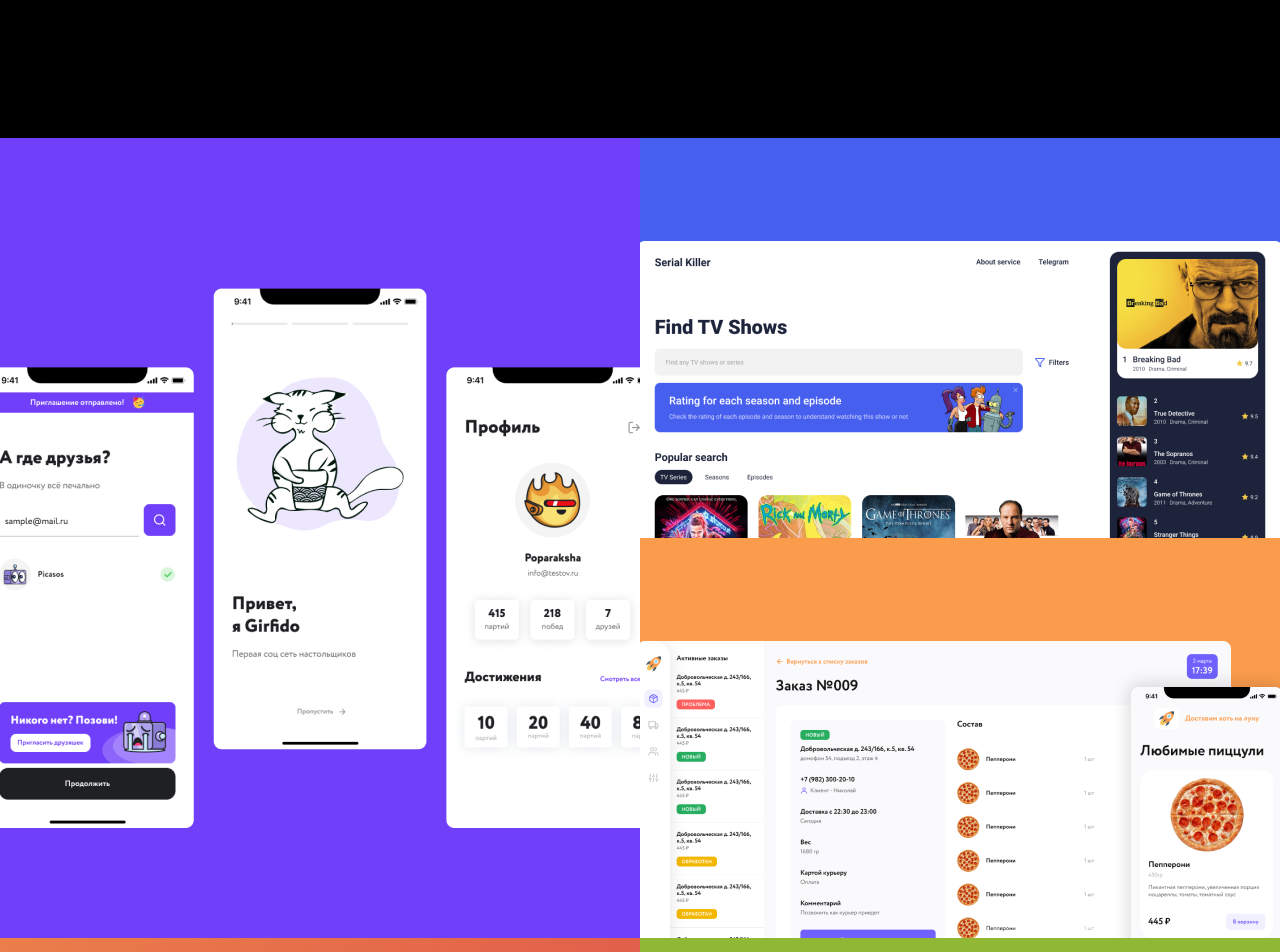
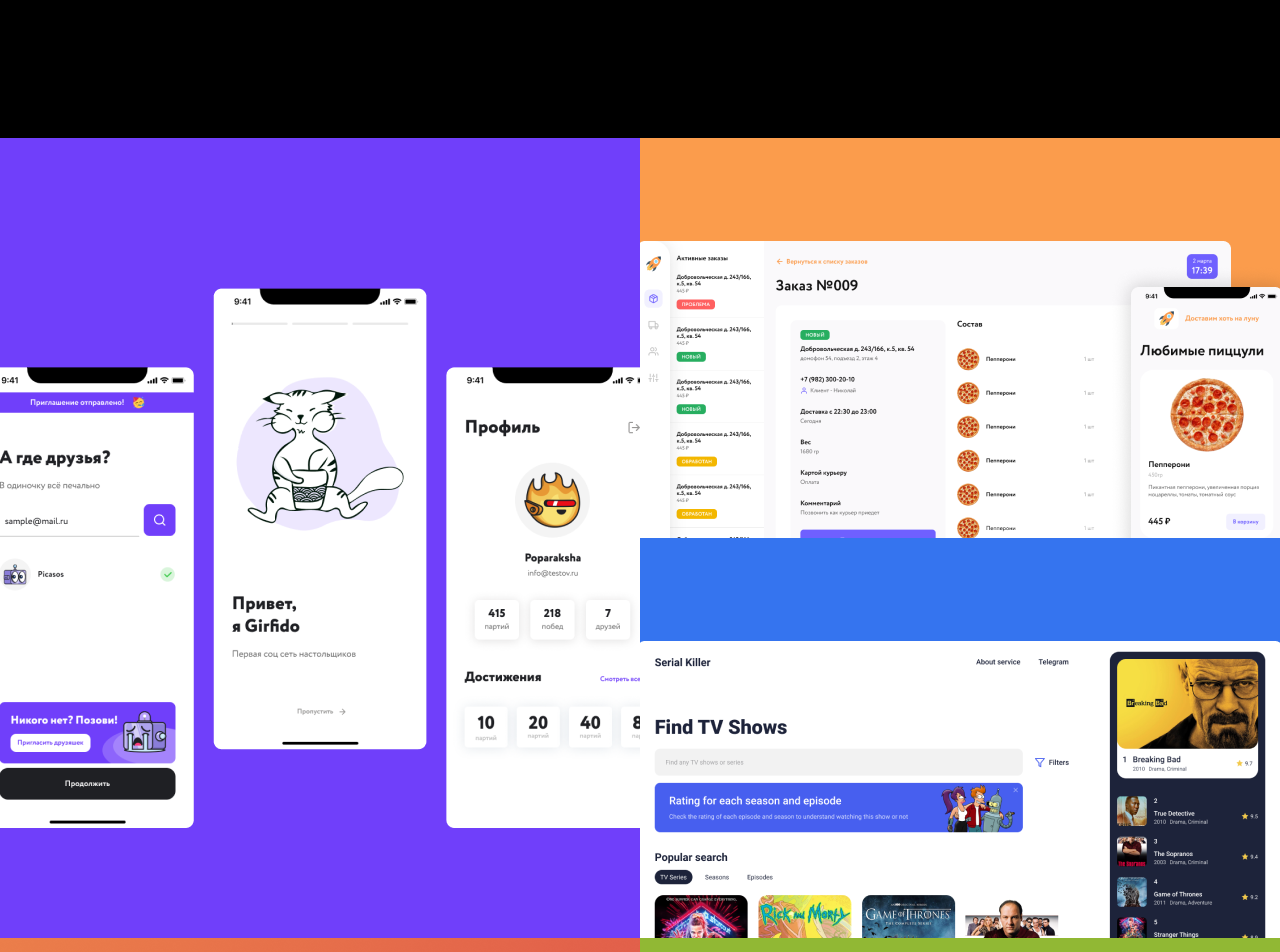
Before and after one commit to AlexBazh/portfolio, a Vue app: page / in a window 1280 px wide. Shown: the part 2180-3132 px from the top of the page. Built offline with nearby package versions, Linux system fonts and the light colour scheme.

Commit message:
projects added to proj view

```diff
--- a/src/components/commons/v-projects_main.vue
+++ b/src/components/commons/v-projects_main.vue
@@ -9,19 +9,19 @@
                 src="@/assets/img/girfido.png">
         </div>
         <div class="proj_group">
+            <div class="proj_h sec">
+                <img srcset="@/assets/img/dostavim_600.png 600w,
+                        @/assets/img/dostavim.png 960w"
+                sizes="(max-width: 640px) 960px,
+                        (max-width: 1200px) 600px"
+                src="@/assets/img/dostavim.png">
+            </div>
             <div class="proj_h">
                 <img srcset="@/assets/img/serial_killer_600.png 600w,
                         @/assets/img/serial_killer.png 960w"
                 sizes="(max-width: 640px) 960px,
                         (max-width: 1200px) 600px"
                 src="@/assets/img/serial_killer.png">
-            </div>
-            <div class="proj_h sec">
-                <img srcset="@/assets/img/dostavim_600.png 600w,
-                        @/assets/img/dostavim.png 960w"
-                sizes="(max-width: 640px) 960px,
-                        (max-width: 1200px) 600px"
-                src="@/assets/img/dostavim.png">
             </div>
         </div>
     </div>
--- a/src/components/views/v-projects.vue
+++ b/src/components/views/v-projects.vue
@@ -9,6 +9,7 @@
       :subtitle_2="pageTitle.subtitle.subtitle_2"
       :subtitle_3="pageTitle.subtitle.subtitle_3"
     />
+    <Projects/>
     <CTA/>
     <Form />
     <Footer/>
@@ -18,6 +19,7 @@
 <script>
 import Header from "@/components/commons/v-header.vue"
 import PageTitle from "@/components/commons/v-page_title.vue"
+import Projects from "@/components/commons/v-projects_main.vue"
 import CTA from "@/components/commons/v-cta.vue"
 import Form from "@/components/commons/v-form.vue"
 import Footer from "@/components/commons/v-footer.vue"
@@ -26,7 +28,7 @@ export default {
   data(){
     return {
       pageTitle: {
-        title: "Проект",
+        title: "Проекты",
         subtitle: {
           subtitle_1: "UX/UI",
           subtitle_2: "Concept",
@@ -38,6 +40,7 @@ export default {
   components: {
     Header,
     PageTitle,
+    Projects,
     CTA,
     Form,
     Footer
```
Also changed, not shown: src/assets/img/serial_killer.png, src/assets/img/serial_killer_600.png, src/components/views/v-main.vue (indentation only).
